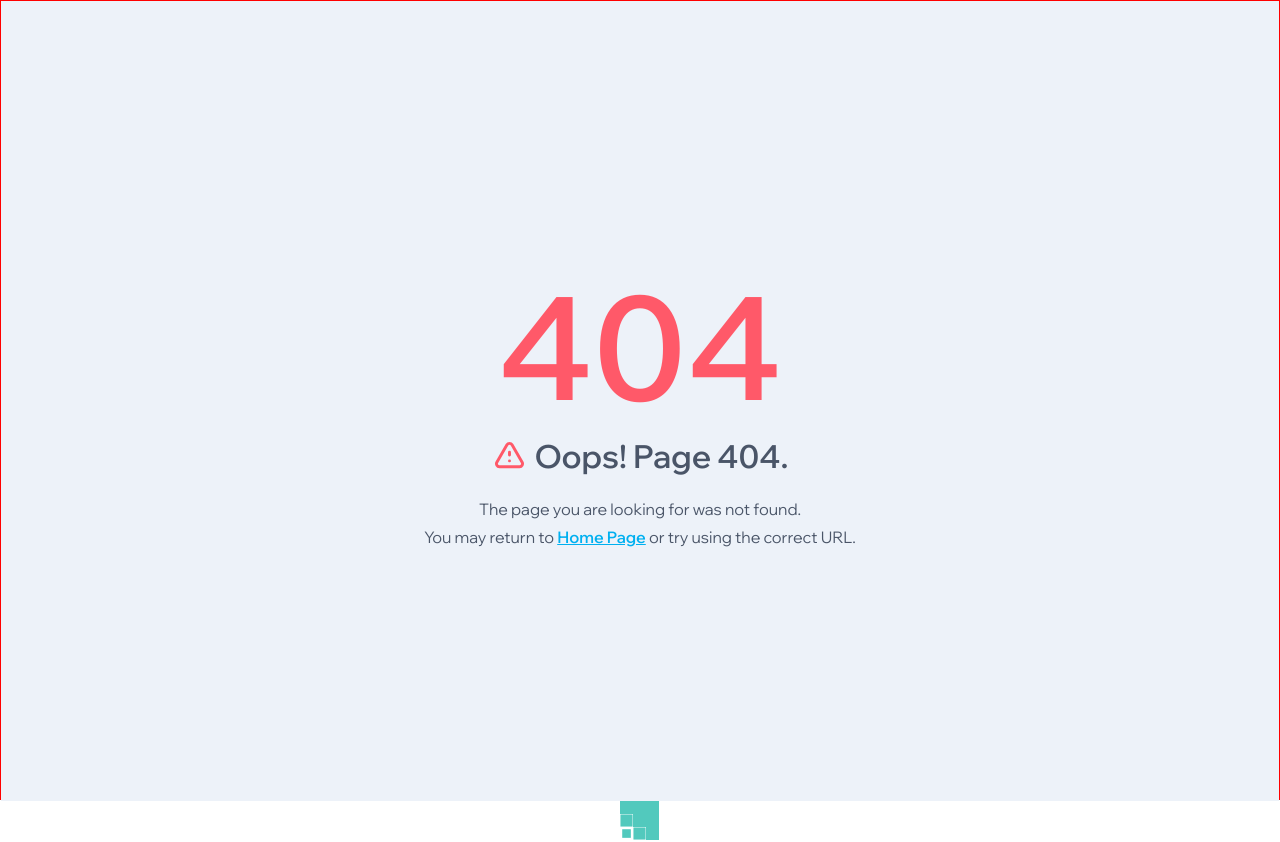
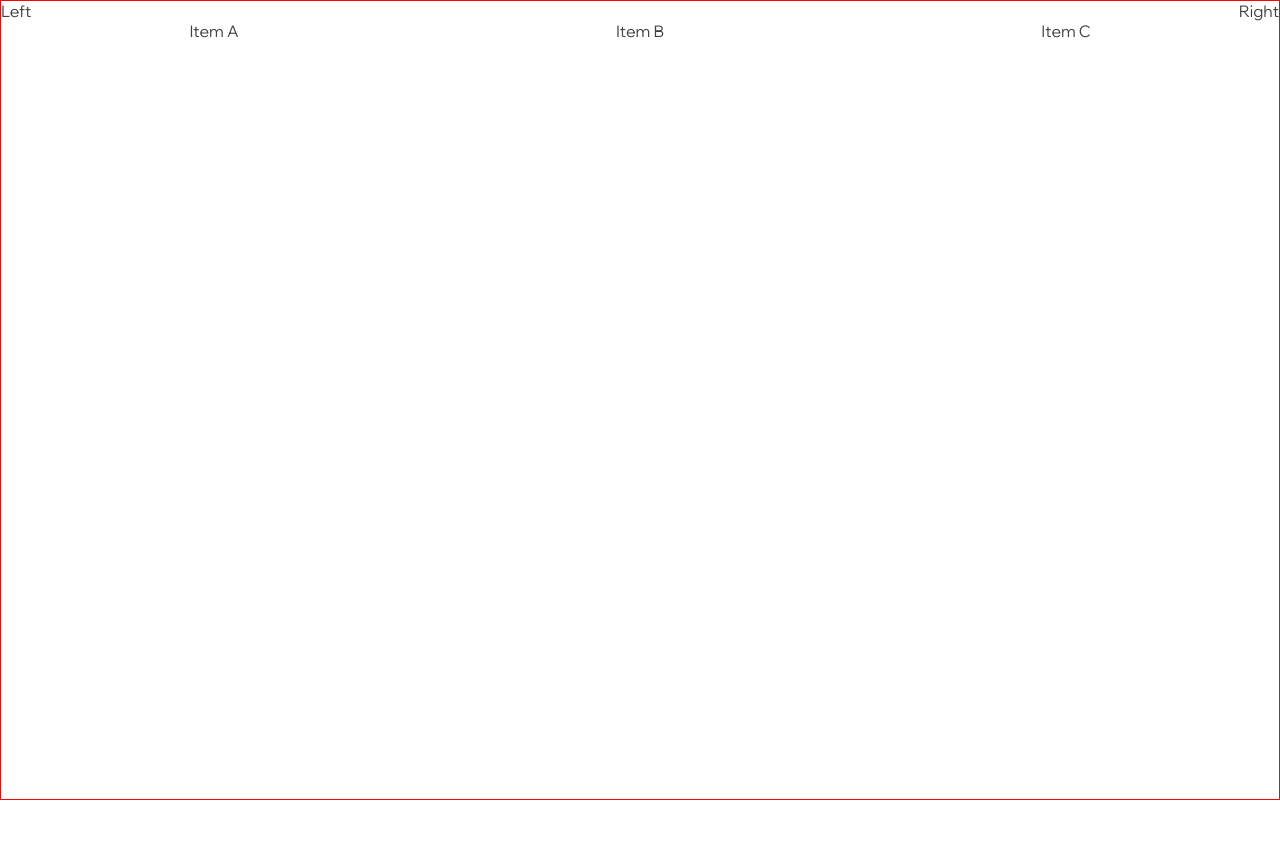
Before and after one commit to itsrighttime/ui-components, a React (Vite) app: page / in a window 1280 px wide. Before the commit this address had no page. Shown: the top 842 px of the page. After the commit the page ends 800 px from the top, so only its background shows below. Built offline with nearby package versions, Linux system fonts and the light colour scheme.

Commit message:
feat: Add FlexContainer and GridContainer components with CSS variable support; implement UseContainerExample for demonstration

```diff
--- a/src/App.jsx
+++ b/src/App.jsx
@@ -1,8 +1,9 @@
-import { BrowserRouter as Router } from "react-router-dom";
+// import { BrowserRouter as Router } from "react-router-dom";
 import "./App.css";
 import "./export.js";
 import { UsePagesExample } from "./Usecases/Misc/UsePagesExample.jsx";
 import IconGallery from "./Usecases/Misc/IconGallery.jsx";
+import { UseContainerExample } from "./Usecases/Misc/UseContainerExample.jsx";
 
 const App = () => {
   return (
@@ -16,9 +17,9 @@ const App = () => {
           height: "100vh",
         }}
       >
-        <Router>
-          <UsePagesExample />
-        </Router>
+        {/* <Router> */}
+          <UseContainerExample />
+        {/* </Router> */}
       </div>
     </div>
   );
--- /dev/null
+++ b/src/Layout/Containers/css/Container.module.css
@@ -0,0 +1,14 @@
+.flexContainer {
+  display: flex;
+  flex-direction: var(--flex-direction, row);
+  justify-content: var(--flex-justify, flex-start);
+  align-items: var(--flex-align, stretch);
+  flex-wrap: var(--flex-wrap, wrap);
+  gap: var(--flex-gap, 0px);
+}
+
+.gridContainer {
+  display: grid;
+  grid-template-columns: repeat(var(--grid-cols, 2), 1fr);
+  gap: var(--grid-gap, 8px);
+}
--- /dev/null
+++ b/src/Layout/Containers/helper/toCSSValue.js
@@ -0,0 +1,28 @@
+export const toCSSValue = (key, value) => {
+  const map = {
+    direction: {
+      row: "row",
+      column: "column",
+    },
+    justify: {
+      start: "flex-start",
+      center: "center",
+      end: "flex-end",
+      between: "space-between",
+      around: "space-around",
+      evenly: "space-evenly",
+    },
+    align: {
+      start: "flex-start",
+      center: "center",
+      end: "flex-end",
+      stretch: "stretch",
+    },
+    wrap: {
+      wrap: "wrap",
+      nowrap: "nowrap",
+      "wrap-reverse": "wrap-reverse",
+    },
+  };
+  return map[key]?.[value] || value;
+};
--- /dev/null
+++ b/src/Layout/Containers/jsx/FlexContainer.jsx
@@ -0,0 +1,30 @@
+import styles from "../css/Container.module.css";
+import { toCSSValue } from "../helper/toCSSValue";
+
+export const FlexContainer = ({
+  children,
+  direction = "row", // row | column
+  justify = "start", // start | center | end | between | around | evenly
+  align = "stretch", // start | center | end | stretch
+  wrap = "wrap", // wrap | nowrap | wrap-reverse
+  gap = "8px", // numeric px value
+  className = "",
+  style = {},
+}) => {
+  const cssVariables = {
+    "--flex-direction": toCSSValue("direction", direction),
+    "--flex-justify": toCSSValue("justify", justify),
+    "--flex-align": toCSSValue("align", align),
+    "--flex-wrap": toCSSValue("wrap", wrap),
+    "--flex-gap": gap,
+  };
+
+  return (
+    <div
+      className={`${styles.flexContainer} ${className}`}
+      style={{ ...cssVariables, ...style }}
+    >
+      {children}
+    </div>
+  );
+};
--- /dev/null
+++ b/src/Layout/Containers/jsx/GridContainer.jsx
@@ -0,0 +1,23 @@
+import styles from "../css/Container.module.css";
+
+export const GridContainer = ({
+  children,
+  cols = 2, // numeric: number of columns
+  gap = "8px", // numeric: px gap
+  className = "",
+  style = {},
+}) => {
+  const cssVariables = {
+    "--grid-cols": cols,
+    "--grid-gap": gap,
+  };
+
+  return (
+    <div
+      className={`${styles.gridContainer} ${className}`}
+      style={{ ...cssVariables, ...style }}
+    >
+      {children}
+    </div>
+  );
+};
--- /dev/null
+++ b/src/Usecases/Misc/UseContainerExample.jsx
@@ -0,0 +1,19 @@
+import { FlexContainer } from "../../Layout/Containers/jsx/FlexContainer";
+import { GridContainer } from "../../Layout/Containers/jsx/GridContainer";
+
+export const UseContainerExample = () => {
+  return (
+    <div>
+      <FlexContainer justify="between" align="center" gap={16}>
+        <div>Left</div>
+        <div>Right</div>
+      </FlexContainer>
+
+      <GridContainer cols={3} gap={24}>
+        <div>Item A</div>
+        <div>Item B</div>
+        <div>Item C</div>
+      </GridContainer>
+    </div>
+  );
+};
--- a/src/export.js
+++ b/src/export.js
@@ -48,6 +48,8 @@ import { Loading } from "./SpecialPages/js/Loading";
 import { ErrorPage } from "./SpecialPages/js/ErrorPage";
 import { IconError } from "./SpecialPages/js/IconError";
 import { LoadingChat } from "./SpecialPages/js/LoadingChat";
+import { FlexContainer } from "./Layout/Containers/jsx/FlexContainer";
+import { GridContainer } from "./Layout/Containers/jsx/GridContainer";
 
 export const UIAlert = {
   Alert,
@@ -136,3 +138,8 @@ export const UIInputs = {
     VideoPlayer,
   },
 };
+
+export const UILayout = {
+  FlexContainer,
+  GridContainer,
+};
```
Also changed, not shown: 2 other files (tests, documents, lock files or other folders).
